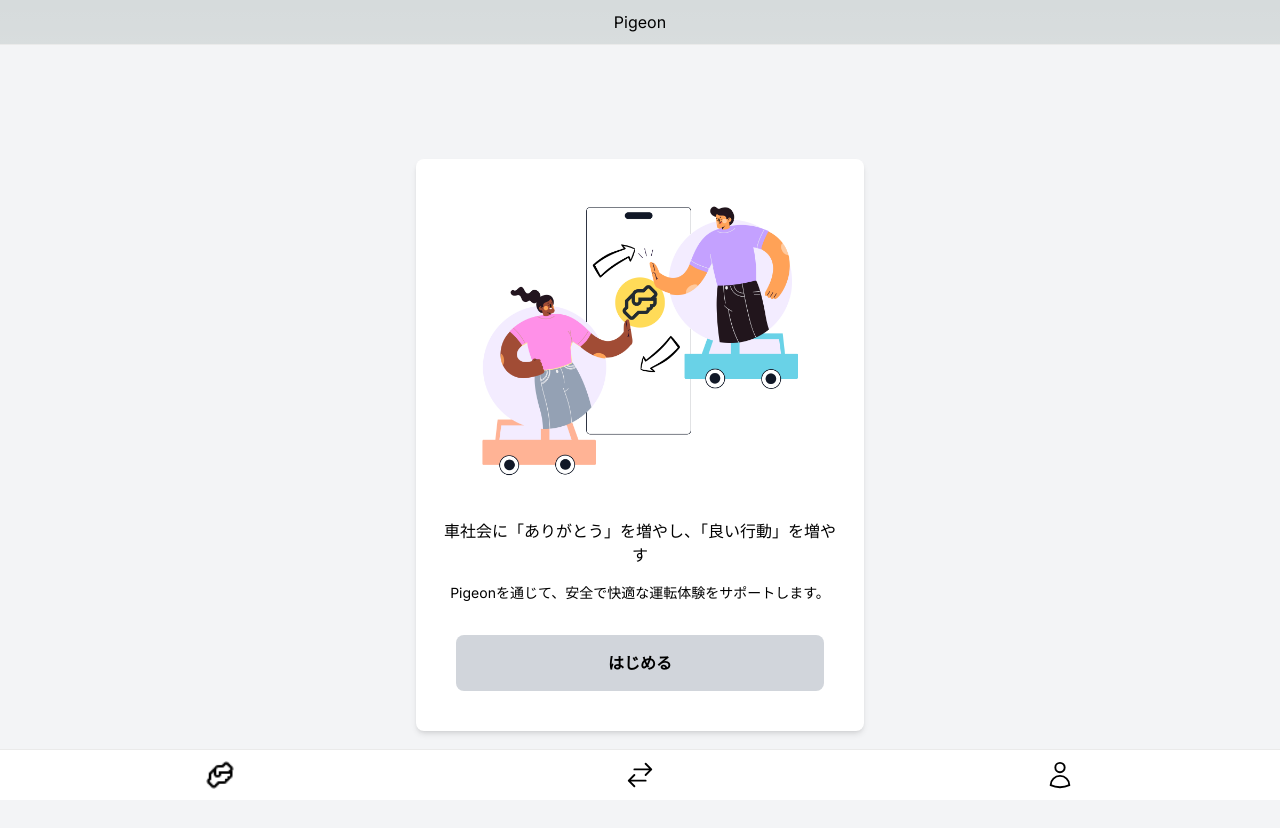
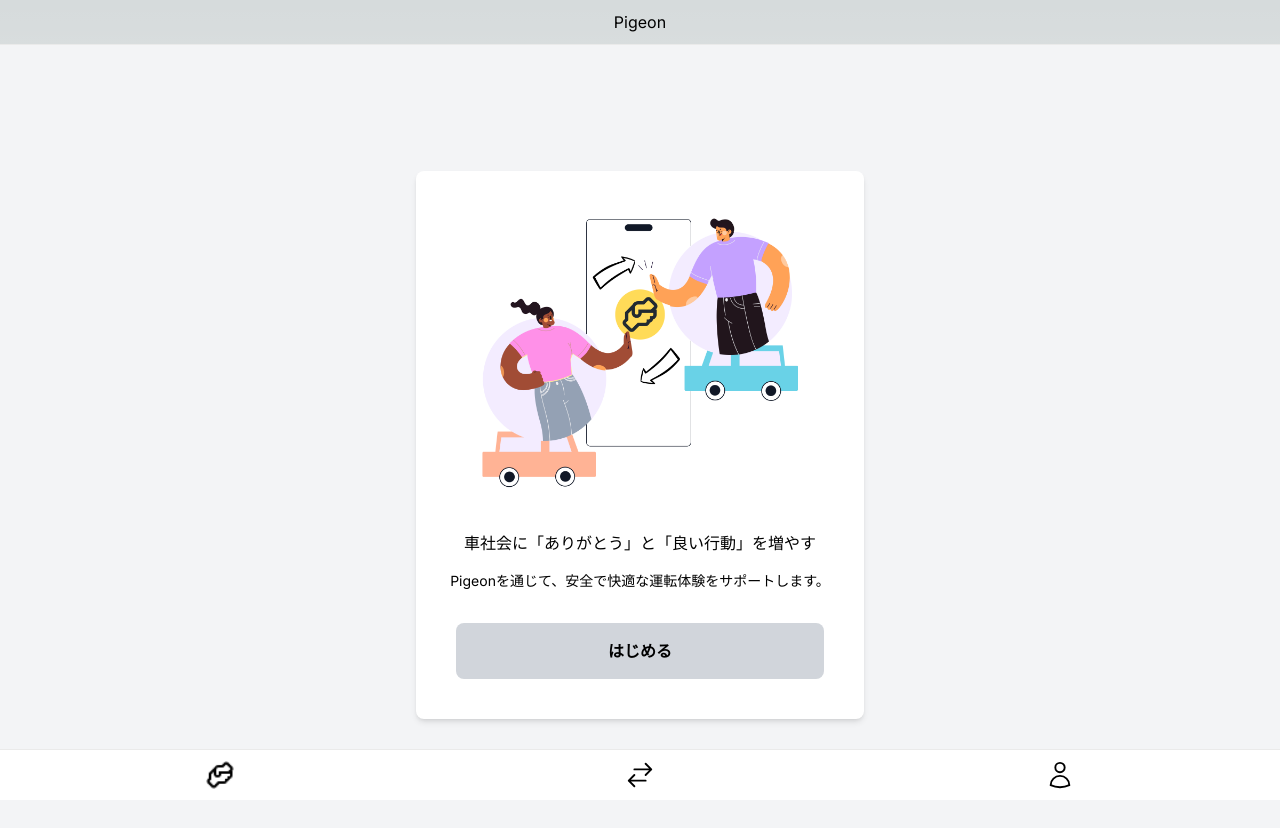
Before and after one commit to ponponnsan/key3_hackathon_drive, a Next.js app in the folder src/app/: page / in a window 1280 px wide. Shown: the top 828 px of the page. Built offline with nearby package versions, Linux system fonts and the light colour scheme.

Commit message:
サインアップ画面ダークモード対応

```diff
--- a/src/app/app/components/Signup/signup.tsx
+++ b/src/app/app/components/Signup/signup.tsx
@@ -16,8 +16,7 @@ const ConfirmLicense: React.FC = () => {
 
   return (
     <div className="flex flex-col items-center justify-center min-h-screen bg-gray-100">
-      <div className="w-full max-w-md p-6 bg-white rounded-lg shadow-md">
-
+      <div className="w-full max-w-md p-6 bg-white dark:bg-gray-900 rounded-lg shadow-md">
         {/* 画像ファイルの表示 */}
         <div className="flex justify-center mb-4">
           <Image
@@ -29,8 +28,8 @@ const ConfirmLicense: React.FC = () => {
           />
         </div>
         {/* サービス名と説明 */}
-        <p className="text-center mb-4">車社会に「ありがとう」を増やし、「良い行動」を増やす</p>
-        <p className="text-sm text-center mb-8">Pigeonを通じて、安全で快適な運転体験をサポートします。</p>
+        <p className="text-center mb-4 dark:text-white">車社会に「ありがとう」と「良い行動」を増やす</p>
+        <p className="text-sm text-center mb-8 dark:text-white">Pigeonを通じて、安全で快適な運転体験をサポートします。</p>
         <ActionButton
             mainText="はじめる"
             subText=""
```
